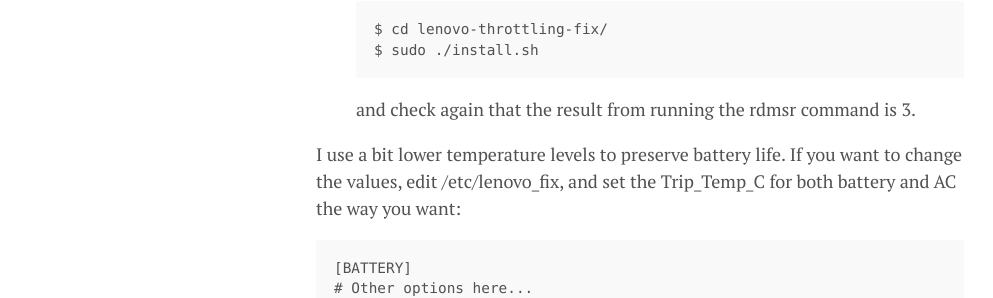
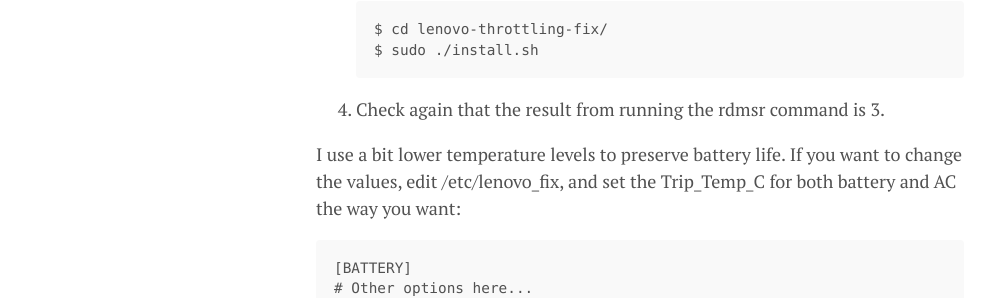
Before and after one commit to lgeurts/lgeurts.github.io, a Jekyll site: the page built from _posts/2021-10-15-ubuntu-setup-notes-for-x1-carbon-gen8.md, in a window 1280 px wide and 900 px high, scrolled down 2469 px. Shown: the part 163-461 px from the top of the window, without its empty margins (0-993 px from the left). Built offline with Jekyll 4.4.1, drawn with Linux system fonts in a browser that asks for light colours; nearby versions of some CDN libraries; comment, search, counter and statistics services are not loaded.

Commit message:
Update 2021-10-15-ubuntu-setup-notes-for-x1-carbon-gen8.md

````diff
--- a/_posts/2021-10-15-ubuntu-setup-notes-for-x1-carbon-gen8.md
+++ b/_posts/2021-10-15-ubuntu-setup-notes-for-x1-carbon-gen8.md
@@ -81,7 +81,7 @@
 $ cd lenovo-throttling-fix/
 $ sudo ./install.sh
 ```
-and check again that the result from running the rdmsr command is 3.
+4. Check again that the result from running the rdmsr command is 3.
 
 I use a bit lower temperature levels to preserve battery life. If you want to change the values, edit /etc/lenovo_fix, and set the Trip_Temp_C for both battery and AC the way you want:
 ```
````
